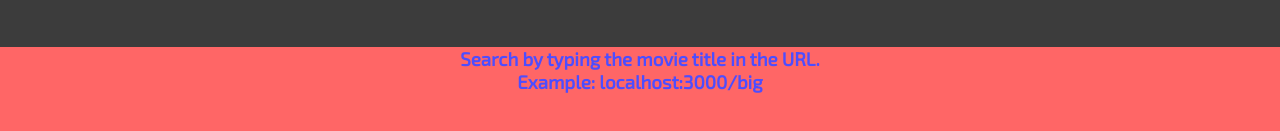
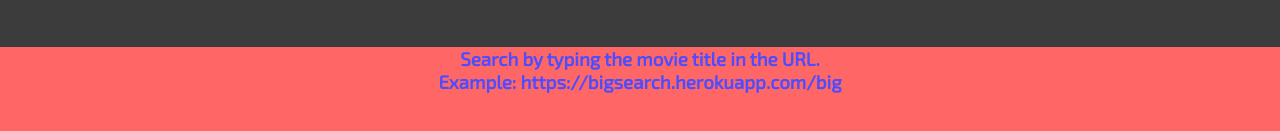
Before and after one commit to taearls/bigsearch, a React app: page / in a window 1280 px wide. Shown: the part 659-790 px from the top of the page. Built offline with nearby package versions, Linux system fonts and the light colour scheme; no server answers.

Commit message:
changed url to match heroku app

```diff
--- a/src/App.js
+++ b/src/App.js
@@ -10,7 +10,7 @@
     super();
     this.state = {
       apiKey: '974778d7', // personal API key activated from omdbapi.com
-      domain: 'localhost:3000', // will eventually be a heroku url
+      domain: 'https://bigsearch.herokuapp.com', // will eventually be a heroku url
       selectedMovie: {},
       errorMessage: ''
     }
```
Also changed, not shown: 1 other file (tests, documents, lock files or other folders).
